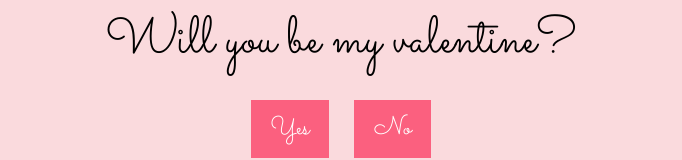
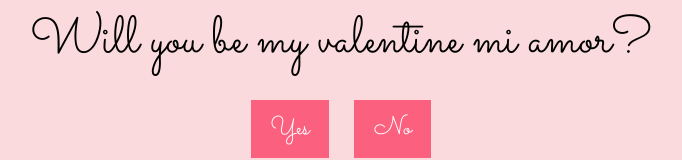
Before and after one commit to sentenz323/godamn, a plain HTML site: page index.html in a window 1280 px wide. Shown: the part 471-631 px from the top of the page, without its empty margins (299-981 px from the left). Drawn offline with Linux system fonts and the light colour scheme.

Commit message:
Update index.html

```diff
--- a/index.html
+++ b/index.html
@@ -11,7 +11,7 @@
     <div id="container">
         <div id="image-container"></div> <!-- Container for displaying images -->
         <div id="text-container">
-            <div id="question">Will you be my valentine?</div> <!-- Question -->
+            <div id="question">Will you be my valentine mi amor?</div> <!-- Question -->
             <div id="options">
                 <button id="yes-button" onclick="selectOption('yes')">Yes</button> <!-- Yes button -->
                 <button id="no-button" onclick="selectOption('no')">No</button> <!-- No button -->
```
